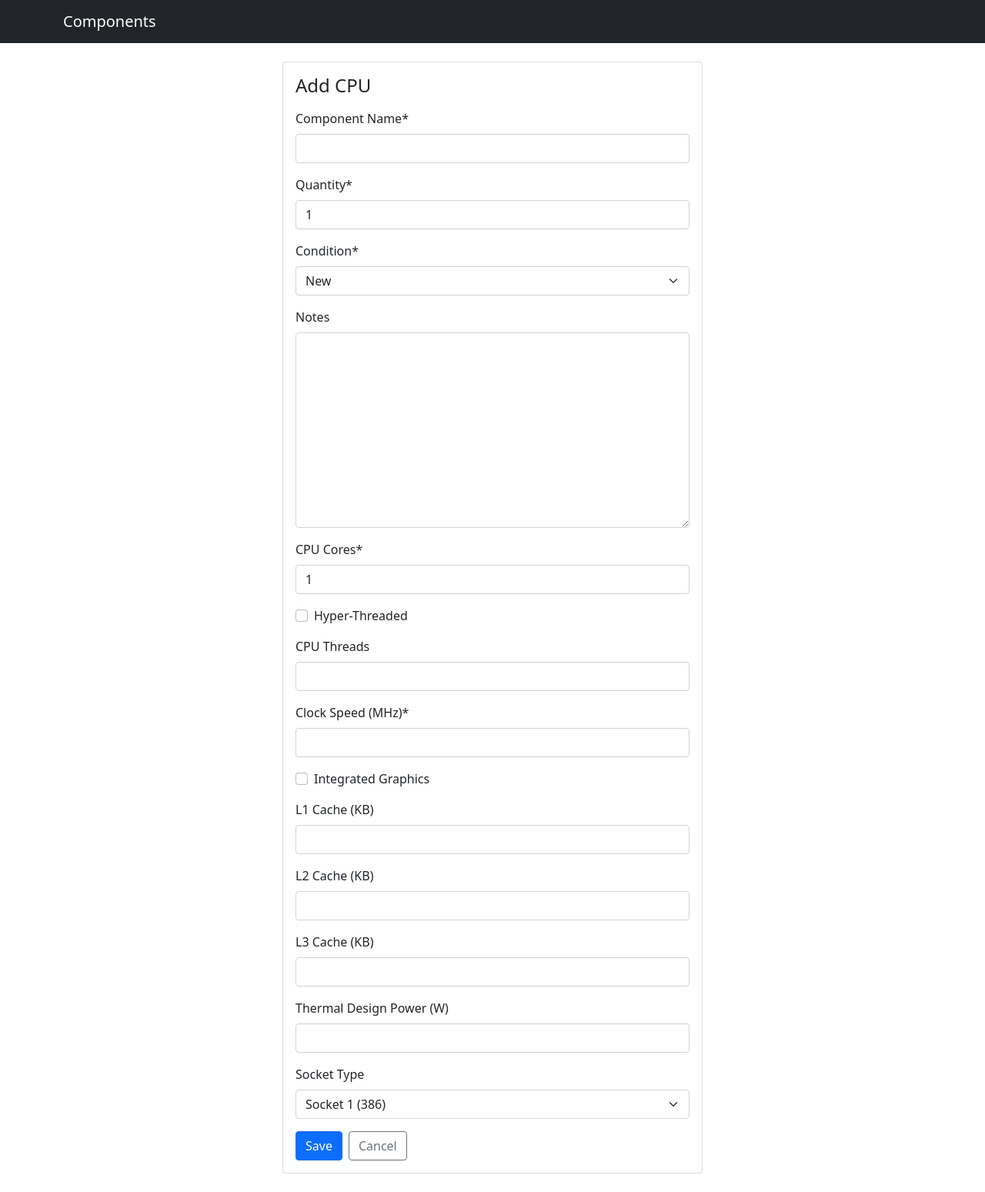
After one commit to CategoryCory/pc-inventory-manager, a Django app: page /components/add/cpu/ in a window 1280 px wide. The commit adds this page. Shown: the whole page at 77% size. Run offline with Django 5.2, Linux system fonts and the light colour scheme; some libraries are stand-ins or nearby versions.

Commit message:
Complete CRUD functionality for Components

```diff
--- a/components/forms.py
+++ b/components/forms.py
@@ -1,10 +1,34 @@
 from django.forms import ModelForm
 
-from .models import CPU
+from .models import CPU, RAM, GPU, StorageDrive, RemovableStorageDrive
 
 
 class CPUForm(ModelForm):
     class Meta:
         model = CPU
-        fields = ('name', 'quantity', 'cores', 'is_hyperthreaded', 'threads', 'clock_speed_mhz', 'integrated_graphics',
-                  'cache_l1_kb', 'cache_l2_kb', 'cache_l3_kb', 'tdp_w', 'socket_type')
+        fields = ('name', 'quantity', 'condition', 'notes', 'cores', 'is_hyperthreaded', 'threads', 'clock_speed_mhz',
+                  'integrated_graphics', 'cache_l1_kb', 'cache_l2_kb', 'cache_l3_kb', 'tdp_w', 'socket_type', )
+
+
+class RAMForm(ModelForm):
+    class Meta:
+        model = RAM
+        fields = ('name', 'quantity', 'condition', 'notes', 'ram_size_mb', 'memory_type', 'speed_mhz', )
+
+
+class GPUForm(ModelForm):
+    class Meta:
+        model = GPU
+        fields = ('name', 'quantity', 'condition', 'notes', 'vram_mb', 'chipset', 'interface', )
+
+
+class StorageDriveForm(ModelForm):
+    class Meta:
+        model = StorageDrive
+        fields = ('name', 'quantity', 'condition', 'notes', 'capacity_mb', 'interface', )
+
+
+class RemovableStorageDriveForm(ModelForm):
+    class Meta:
+        model = RemovableStorageDrive
+        fields = ('name', 'quantity', 'condition', 'notes', 'drive_type', 'interface', )
--- /dev/null
+++ b/components/mixins.py
@@ -0,0 +1,15 @@
+from typing import Any
+
+
+class ComponentVerboseNameMixin:
+    def get_component_verbose_name(self) -> str:
+        if getattr(self, 'object', None) is not None:
+            return self.object._meta.verbose_name
+
+        form_class = self.get_form_class()
+        return form_class._meta.model._meta.verbose_name
+
+    def get_context_data(self, **kwargs: dict[str, Any]) -> dict[str, Any]:
+        context = super().get_context_data(**kwargs)
+        context['component_name'] = self.get_component_verbose_name()
+        return context
--- a/components/models.py
+++ b/components/models.py
@@ -1,15 +1,31 @@
 from django.db import models
 from polymorphic.models import PolymorphicModel
 
-from .enums import CPUSocket, RAMType, ExpansionBus, StorageInterface, RemovableMedia
+from .enums import (
+    ComponentCondition,
+    CPUSocket,
+    RAMType,
+    ExpansionBus,
+    StorageInterface,
+    RemovableMedia,
+)
 
 
 class Component(PolymorphicModel):
     name = models.CharField(max_length=100, verbose_name='Component Name')
     quantity = models.IntegerField(default=1, verbose_name='Quantity')
+    condition = models.CharField(max_length=50,
+                                 choices=ComponentCondition,
+                                 default=ComponentCondition.NEW,
+                                 verbose_name='Condition')
+    notes = models.TextField(blank=True, null=True, verbose_name='Notes')
 
     def __str__(self) -> str:
         return self.name
+
+    @property
+    def type_name(self) -> str:
+        return self._meta.verbose_name
 
 
 class CPU(Component):
--- /dev/null
+++ b/components/urls.py
@@ -0,0 +1,12 @@
+from django.urls import path
+
+from .views import ComponentListView, ComponentDetailView, ComponentCreateView, ComponentUpdateView, ComponentDeleteView
+
+app_name = 'components'
+urlpatterns = [
+    path('', ComponentListView.as_view(), name='component_list'),
+    path('<int:pk>/', ComponentDetailView.as_view(), name='component_detail'),
+    path('add/<str:component_type>/', ComponentCreateView.as_view(), name='component_create'),
+    path('<int:pk>/edit/', ComponentUpdateView.as_view(), name='component_update'),
+    path('<int:pk>/delete/', ComponentDeleteView.as_view(), name='component_delete'),
+]
--- a/components/views.py
+++ b/components/views.py
@@ -1,3 +1,68 @@
-from django.shortcuts import render
+from typing import Type
+from django.forms import ModelForm
+from django.urls import reverse_lazy
+from django.views.generic import ListView, DetailView, CreateView, UpdateView, DeleteView
 
-# Create your views here.
+from .forms import CPUForm, RAMForm, GPUForm, StorageDriveForm, RemovableStorageDriveForm
+from .mixins import ComponentVerboseNameMixin
+from .models import Component
+
+
+FORM_MAP: dict[str, Type[ModelForm]] = {
+    'cpu': CPUForm,
+    'ram': RAMForm,
+    'gpu': GPUForm,
+    'storage_drive': StorageDriveForm,
+    'removable_storage_drive': RemovableStorageDriveForm,
+}
+
+class ComponentListView(ListView):
+    model = Component
+    template_name = 'components/component_list.html'
+    context_object_name = 'component_list'
+
+
+class ComponentDetailView(ComponentVerboseNameMixin, DetailView):
+    model = Component
+    template_name = 'components/component_detail.html'
+
+    def get_context_data(self, **kwargs) -> dict:
+        context = super(ComponentDetailView, self).get_context_data(**kwargs)
+
+        obj = self.object
+        form_class = FORM_MAP[obj._meta.model_name]
+
+        form = form_class(instance=obj)
+        for field in form.fields.values():
+            field.disabled = True
+
+        context['detail_form'] = form
+        return context
+
+
+class ComponentCreateView(ComponentVerboseNameMixin, CreateView):
+    template_name = 'components/component_form.html'
+
+    def get_form_class(self) -> Type[ModelForm]:
+        return FORM_MAP[self.kwargs.get('component_type')]
+
+    def get_success_url(self):
+        return reverse_lazy('components:component_detail', kwargs={'pk': self.object.pk})
+
+
+class ComponentUpdateView(ComponentVerboseNameMixin, UpdateView):
+    model = Component
+    template_name = 'components/component_form.html'
+
+    def get_form_class(self) -> Type[ModelForm]:
+        obj = self.get_object()
+        return FORM_MAP[obj._meta.model_name]
+
+    def get_success_url(self):
+        return reverse_lazy('components:component_detail', kwargs={'pk': self.object.pk})
+
+
+class ComponentDeleteView(DeleteView):
+    model = Component
+    template_name = 'components/component_confirm_delete.html'
+    success_url = reverse_lazy('components:component_list')
--- a/pages/views.py
+++ b/pages/views.py
@@ -3,5 +3,4 @@ from django.shortcuts import render
 from components.forms import CPUForm
 
 def home(request):
-    form = CPUForm()
-    return render(request, "pages/home.html", {'form': form})
+    return render(request, "pages/home.html", {})
--- a/pc_inventory_manager/urls.py
+++ b/pc_inventory_manager/urls.py
@@ -3,5 +3,6 @@ from django.urls import path, include
 
 urlpatterns = [
     path('', include('pages.urls')),
+    path('components/', include('components.urls')),
     path('admin/', admin.site.urls),
 ]
--- a/pyproject.toml
+++ b/pyproject.toml
@@ -9,4 +9,5 @@ dependencies = [
     "django-crispy-forms>=2.5",
     "django-environ>=0.12.0",
     "django-polymorphic>=4.4.1",
+    "psycopg[binary]>=3.3.2",
 ]
--- a/templates/base.html
+++ b/templates/base.html
@@ -2,12 +2,20 @@
 <html lang="en">
 <head>
     <meta charset="UTF-8">
+    <meta name="viewport" content="width=device-width, initial-scale=1">
     <title>PC Component Tracker{% block title %}{% endblock title %}</title>
     <link href="https://cdn.jsdelivr.net/npm/bootstrap@5.0.2/dist/css/bootstrap.min.css" rel="stylesheet" integrity="sha384-EVSTQN3/azprG1Anm3QDgpJLIm9Nao0Yz1ztcQTwFspd3yD65VohhpuuCOmLASjC" crossorigin="anonymous">
     <script src="https://cdn.jsdelivr.net/npm/bootstrap@5.0.2/dist/js/bootstrap.bundle.min.js" integrity="sha384-MrcW6ZMFYlzcLA8Nl+NtUVF0sA7MsXsP1UyJoMp4YLEuNSfAP+JcXn/tWtIaxVXM" crossorigin="anonymous"></script>
 </head>
 <body>
-    <h2>Hello!</h2>
-    {% block content %}{% endblock content %}
+    <nav class="navbar navbar-dark bg-dark mb-4">
+        <div class="container">
+            <a class="navbar-brand" href="{% url 'components:component_list' %}">Components</a>
+        </div>
+    </nav>
+
+    <div class="container">
+        {% block content %}{% endblock content %}
+    </div>
 </body>
 </html>
--- /dev/null
+++ b/templates/components/component_form.html
@@ -0,0 +1,40 @@
+{% extends 'base.html' %}
+{% load crispy_forms_tags %}
+
+{% block title %} |
+{% if object %}
+    Update {{ object.name }}
+{% else %}
+    Add New Component
+{% endif %}
+{% endblock title %}
+
+{% block content %}
+    <div class="row justify-content-center">
+        <div class="col-md-8 col-lg-6">
+            <div class="card mb-4">
+                <div class="card-body">
+                    <h1 class="h4 mb-3">
+                        {% if object %}
+                            Edit {{ component_name }}
+                        {% else %}
+                            Add {{ component_name }}
+                        {% endif %}
+                    </h1>
+
+                    <form method="post">
+                        {% csrf_token %}
+                        {{ form|crispy }}
+
+                        <div class="mt-3 d-flex gap-2">
+                            <button type="submit" class="btn btn-primary">Save</button>
+                            <a href="{% url 'components:component_list' %}" class="btn btn-outline-secondary">
+                                Cancel
+                            </a>
+                        </div>
+                    </form>
+                </div>
+            </div>
+        </div>
+    </div>
+{% endblock content %}
--- a/templates/pages/home.html
+++ b/templates/pages/home.html
@@ -1,9 +1,5 @@
 {% extends "base.html" %}
-{% load crispy_forms_tags %}
 
 {% block content %}
-    <p>Welcome to the home page!</p>
-    <form method="post">
-        {{ form|crispy }}
-    </form>
+    <h2>PC Inventory Manager</h2>
 {% endblock content %}
```
Also changed, not shown: components/enums.py (+7 -0 lines), pc_inventory_manager/settings.py (+6 -2 lines), templates/components/component_confirm_delete.html (added, +32 -0 lines), templates/components/component_detail.html (added, +23 -0 lines), templates/components/component_list.html (added, +68 -0 lines), 1 other file.
